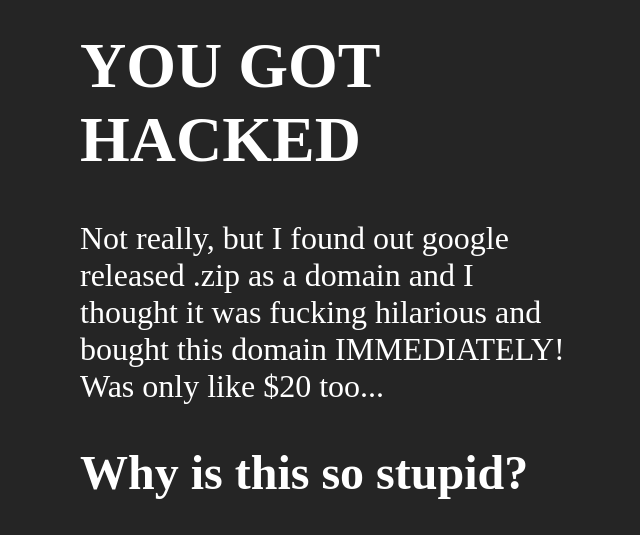
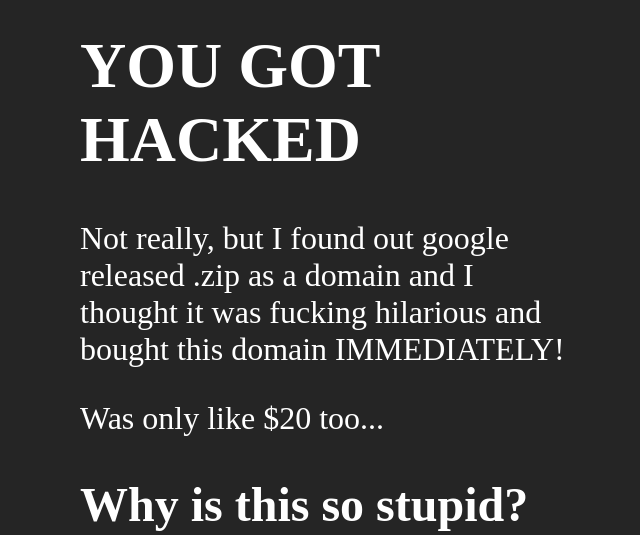
Before and after one commit to Wee-AAF/zipLOL, a plain HTML site: page index.html in a window 1280 px wide. Shown: the part 286-821 px from the top of the page, without its empty margins (184-824 px from the left). Drawn offline with Linux system fonts and the light colour scheme.

Commit message:
Update index.html

```diff
--- a/index.html
+++ b/index.html
@@ -39,7 +39,8 @@
     <div class="blocks">
         <a href="https://www.freepik.com/free-photo/white-notebook-black-data-firewall_1150276.htm#query=website%20hacker&position=2&from_view=keyword&track=ais"><img src="image/hackerman.jpg" alt="https://www.flaticon.com/free-icons/hacker"></a>
         <h1>YOU GOT HACKED</h1>
-        <p>Not really, but I found out google released .zip as a domain and I thought it was fucking hilarious and bought this domain IMMEDIATELY! <br> Was only like $20 too...</p>
+        <p>Not really, but I found out google released .zip as a domain and I thought it was fucking hilarious and bought this domain IMMEDIATELY! </p>
+        <p> Was only like $20 too...</p>
         <h2>Why is this so stupid?</h2>
         <p>Because now phishing scammers can use .zip url's to trick people into thinking they're actually interacting or downloading a compressed folder using the .zip format we all know and hate!</p>
         <p>Making it easier for the scammers which one would think is not in the best interest of an internet superpower like google, but hey that's just one dudes opinion &#128579;</p>
```
